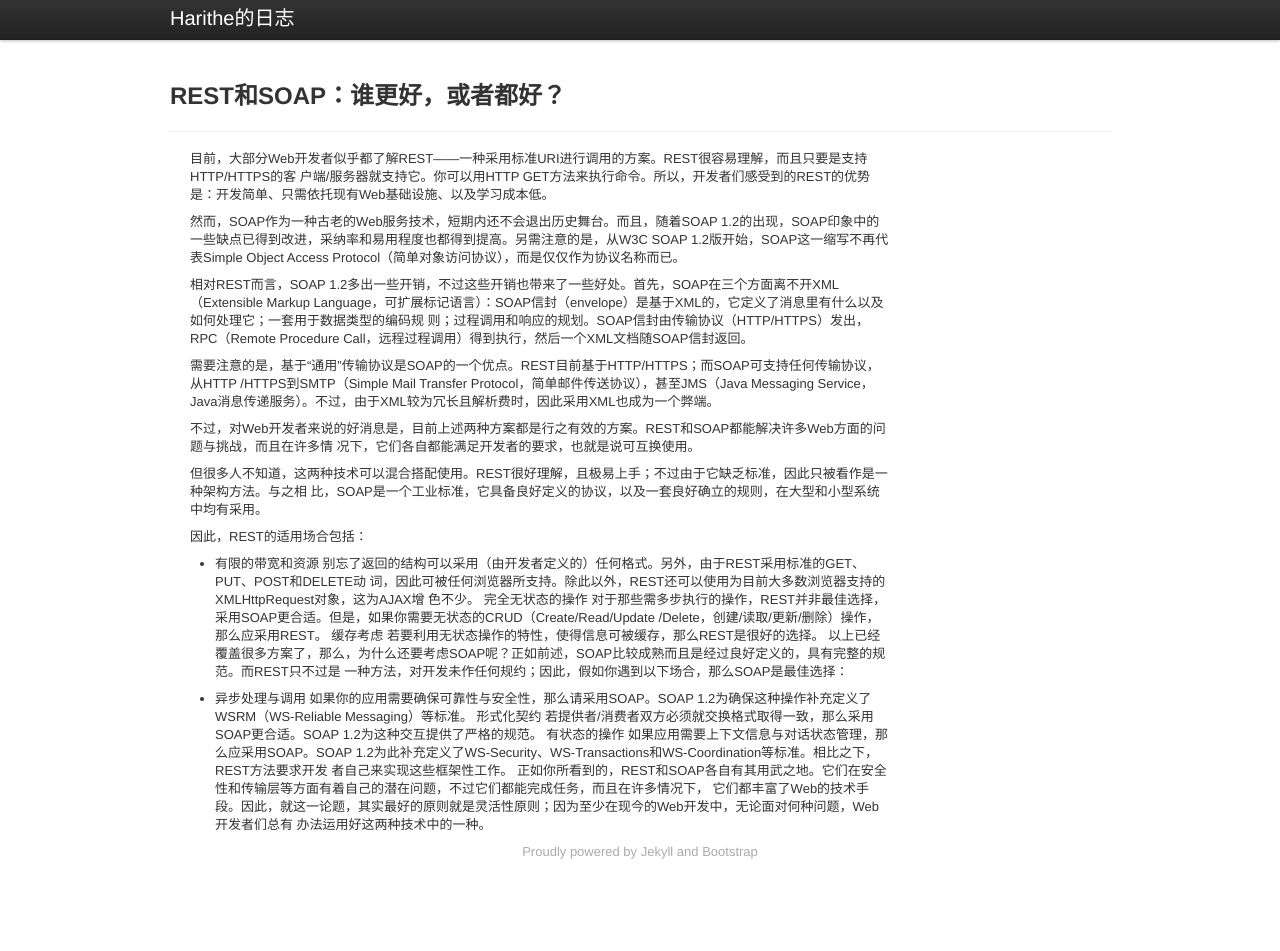
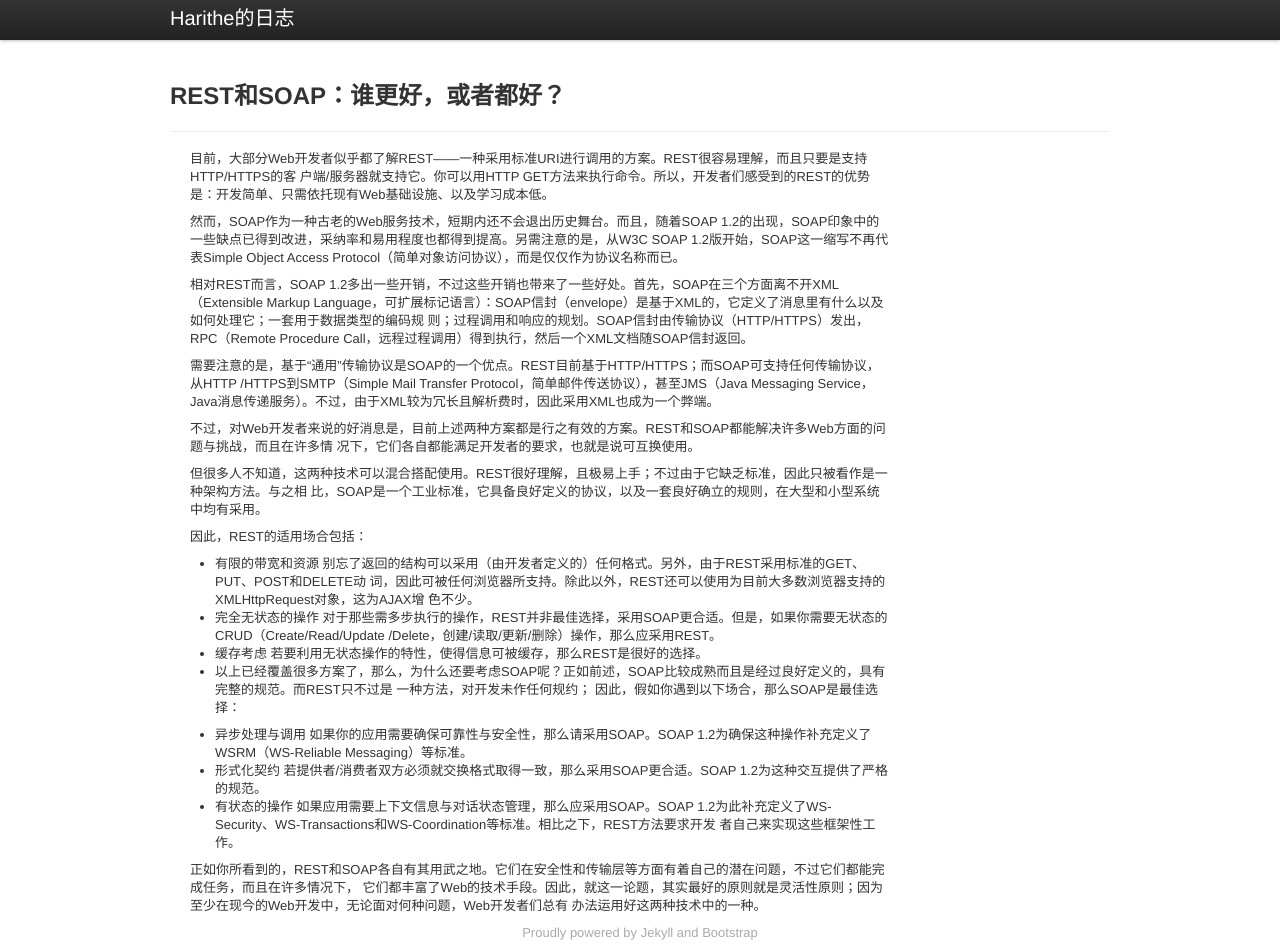
Before and after one commit to harithe/harithe.github.com, a Jekyll site: the page built from _posts/2010/2010-06-08-rest-soap.markdown, in a window 1280 px wide and 951 px high. Built offline with Jekyll 4.4.1, drawn with Linux system fonts in a browser that asks for light colours; Markdown is read by kramdown in place of the engine named in the settings.

```diff
--- a/_posts/2010/2010-06-08-rest-soap.markdown
+++ b/_posts/2010/2010-06-08-rest-soap.markdown
@@ -17,11 +17,14 @@ title: REST和SOAP：谁更好，或者都好？
 因此，REST的适用场合包括：
 
 * 有限的带宽和资源 别忘了返回的结构可以采用（由开发者定义的）任何格式。另外，由于REST采用标准的GET、PUT、POST和DELETE动 词，因此可被任何浏览器所支持。除此以外，REST还可以使用为目前大多数浏览器支持的XMLHttpRequest对象，这为AJAX增 色不少。
-完全无状态的操作 对于那些需多步执行的操作，REST并非最佳选择，采用SOAP更合适。但是，如果你需要无状态的CRUD（Create/Read/Update /Delete，创建/读取/更新/删除）操作，那么应采用REST。
-缓存考虑 若要利用无状态操作的特性，使得信息可被缓存，那么REST是很好的选择。
-以上已经覆盖很多方案了，那么，为什么还要考虑SOAP呢？正如前述，SOAP比较成熟而且是经过良好定义的，具有完整的规范。而REST只不过是 一种方法，对开发未作任何规约；因此，假如你遇到以下场合，那么SOAP是最佳选择：
+* 完全无状态的操作 对于那些需多步执行的操作，REST并非最佳选择，采用SOAP更合适。但是，如果你需要无状态的CRUD（Create/Read/Update /Delete，创建/读取/更新/删除）操作，那么应采用REST。
+* 缓存考虑 若要利用无状态操作的特性，使得信息可被缓存，那么REST是很好的选择。
+*
+以上已经覆盖很多方案了，那么，为什么还要考虑SOAP呢？正如前述，SOAP比较成熟而且是经过良好定义的，具有完整的规范。而REST只不过是 一种方法，对开发未作任何规约；
+因此，假如你遇到以下场合，那么SOAP是最佳选择：
 
 * 异步处理与调用 如果你的应用需要确保可靠性与安全性，那么请采用SOAP。SOAP 1.2为确保这种操作补充定义了WSRM（WS-Reliable Messaging）等标准。
-形式化契约 若提供者/消费者双方必须就交换格式取得一致，那么采用SOAP更合适。SOAP 1.2为这种交互提供了严格的规范。
-有状态的操作 如果应用需要上下文信息与对话状态管理，那么应采用SOAP。SOAP 1.2为此补充定义了WS-Security、WS-Transactions和WS-Coordination等标准。相比之下，REST方法要求开发 者自己来实现这些框架性工作。
+* 形式化契约 若提供者/消费者双方必须就交换格式取得一致，那么采用SOAP更合适。SOAP 1.2为这种交互提供了严格的规范。
+* 有状态的操作 如果应用需要上下文信息与对话状态管理，那么应采用SOAP。SOAP 1.2为此补充定义了WS-Security、WS-Transactions和WS-Coordination等标准。相比之下，REST方法要求开发 者自己来实现这些框架性工作。
+
 正如你所看到的，REST和SOAP各自有其用武之地。它们在安全性和传输层等方面有着自己的潜在问题，不过它们都能完成任务，而且在许多情况下， 它们都丰富了Web的技术手段。因此，就这一论题，其实最好的原则就是灵活性原则；因为至少在现今的Web开发中，无论面对何种问题，Web开发者们总有 办法运用好这两种技术中的一种。
```
